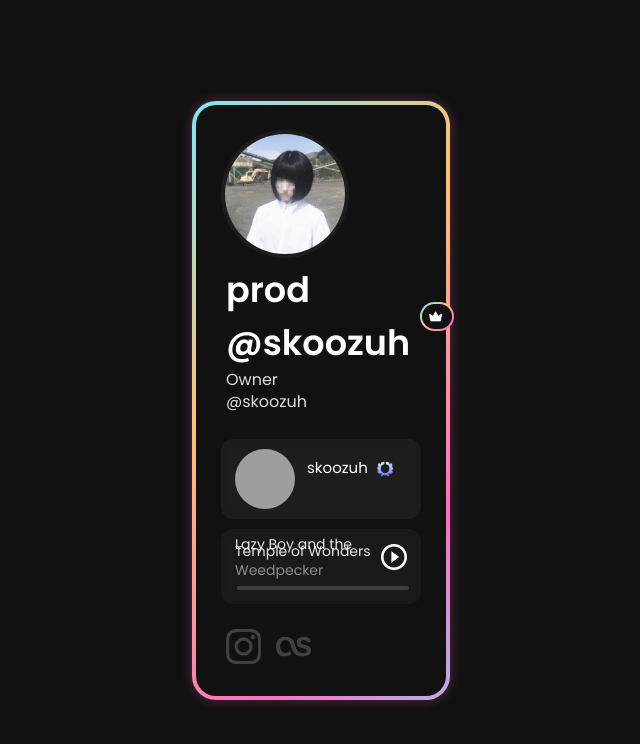
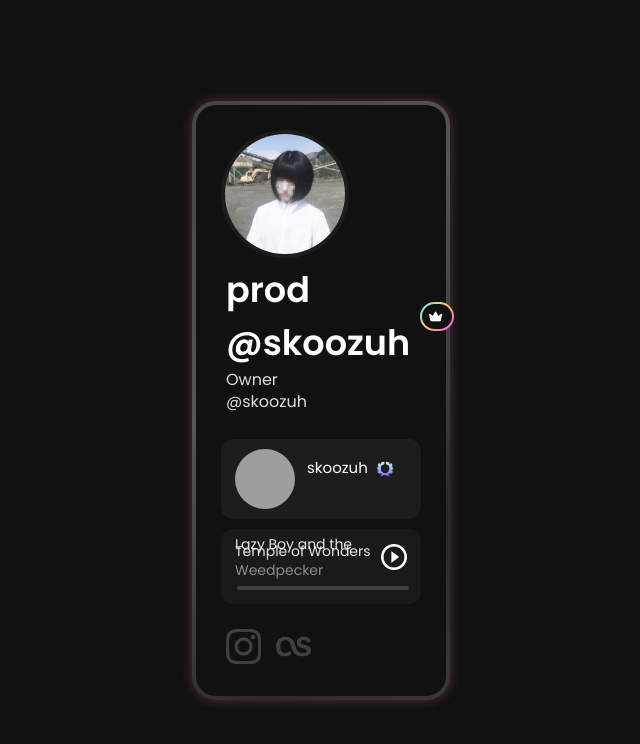
Before and after one commit to skoozuh/skoo, a plain HTML site: page index.html in a window 1280 px wide. Shown: the whole page, without its empty margins (319-959 px from the left). Drawn offline with Linux system fonts and the light colour scheme; grey boxes are pictures that could not be loaded.

Commit message:
Update index.html

```diff
--- a/index.html
+++ b/index.html
@@ -21,7 +21,7 @@
  .card-wrapper {
  padding: 4px;
  border-radius: 24px;
- background: linear-gradient(135deg, #ff6ec4, #73eaff, #ffc36e, #ff6ec4, #73eaff, #ffc36e);
+ background: linear-gradient(135deg, #2a2a2a, #444, #555, #2a2a2a, #444, #555);
  background-size: 200% 200%;
  animation: borderScroll 3s ease-in-out infinite alternate;
  display: inline-block;
```
